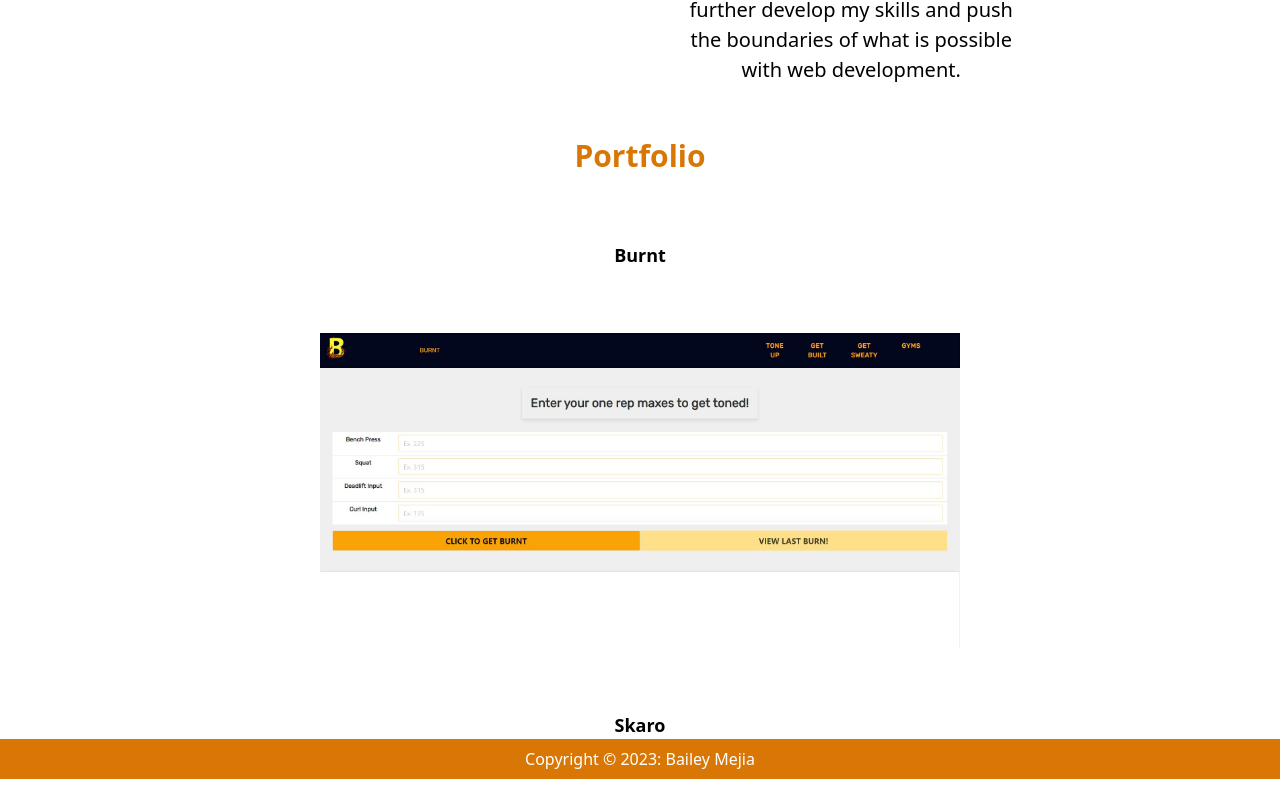
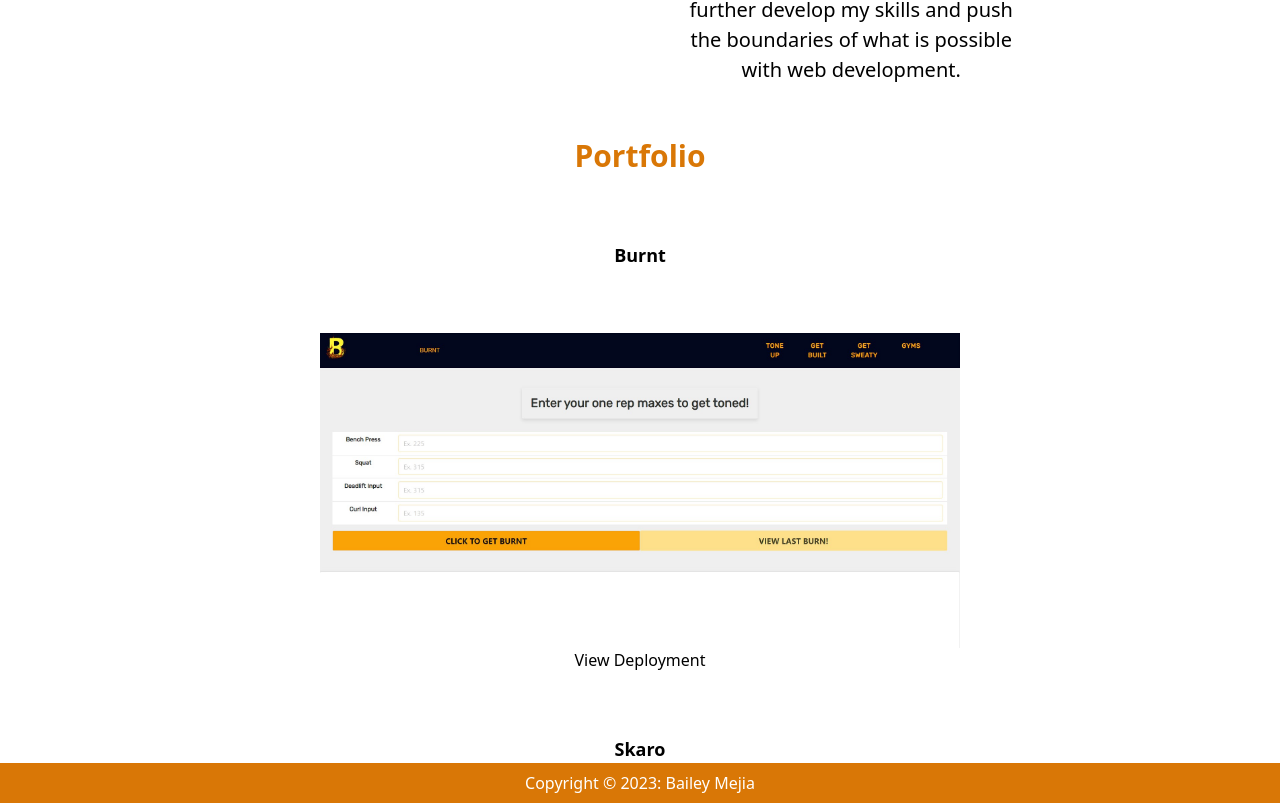
Before and after one commit to BaileyM96/React-Portfolio, a React (Create React App) app in the folder my-react-portfolio/: page / in a window 1280 px wide. Shown: the part 1043-1846 px from the top of the page. Before the commit the page ends 1822 px from the top, so only its background shows below. Built offline with nearby package versions, Linux system fonts and the light colour scheme.

Commit message:
Added link for the deployed website.

```diff
--- a/my-react-portfolio/src/components/Project.js
+++ b/my-react-portfolio/src/components/Project.js
@@ -2,6 +2,7 @@ import React from 'react';
 import styled from 'styled-components';
 import Burnt from '../Assets/Burnt calculator.jpg'
 import { FontAwesomeIcon } from '@fortawesome/react-fontawesome';
+
 
 const ProjectHeader = styled.h2`
 display: flex;
@@ -30,6 +31,11 @@ padding-top: 5%;
 width: 50%;
 `;
 
+const A = styled.a`
+display: flex;
+justify-content: center;
+`;
+
 
 const ProjectTitle = (props) => {
     return (
@@ -47,6 +53,11 @@ export default function Project() {
                 src={Burnt}
                 />
             </ImageContainer>
+            <A href='https://czaldivar419.github.io/BURNT/'>
+                    <p>
+                        View Deployment
+                    </p>
+                </A>
             <ProjectTitle name='Skaro' />
 
         </section>
```
